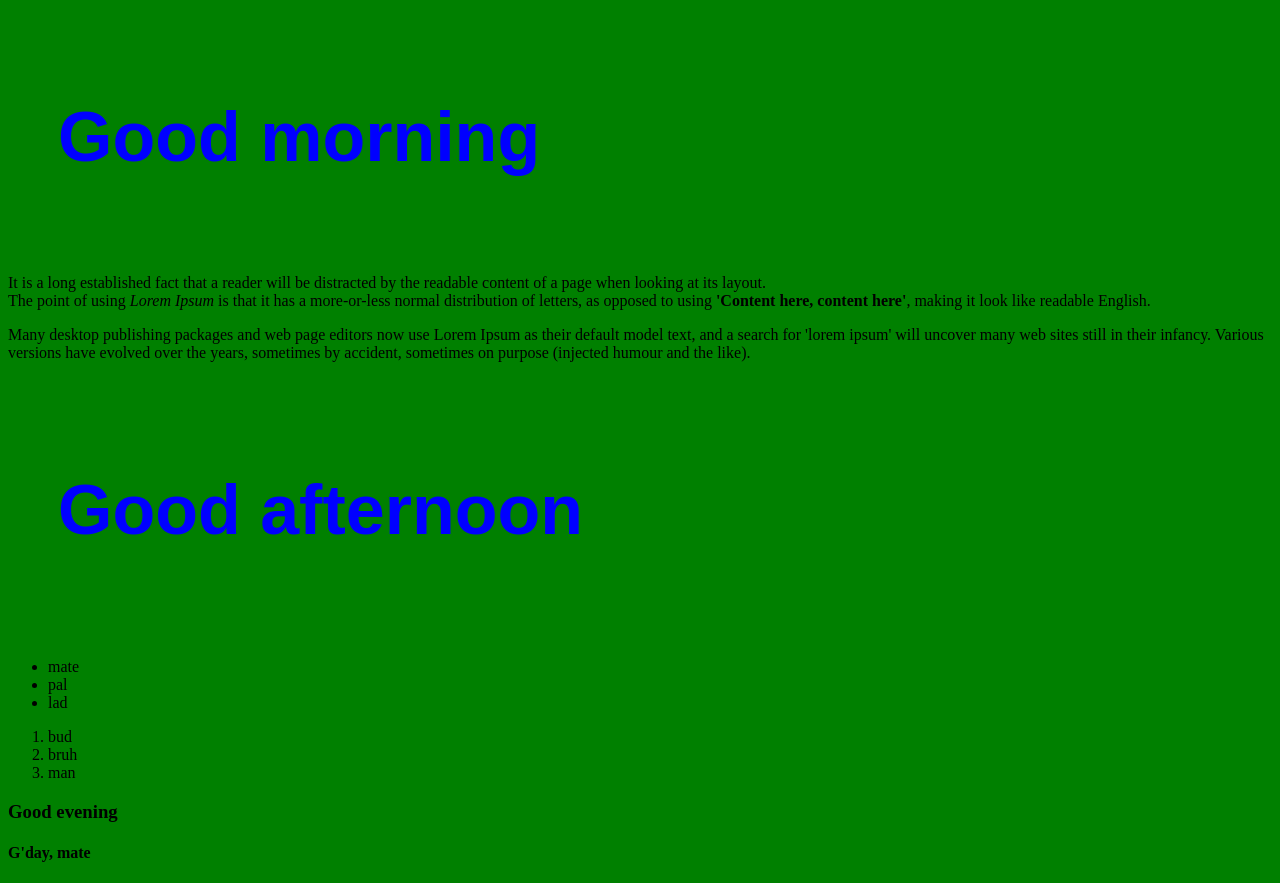
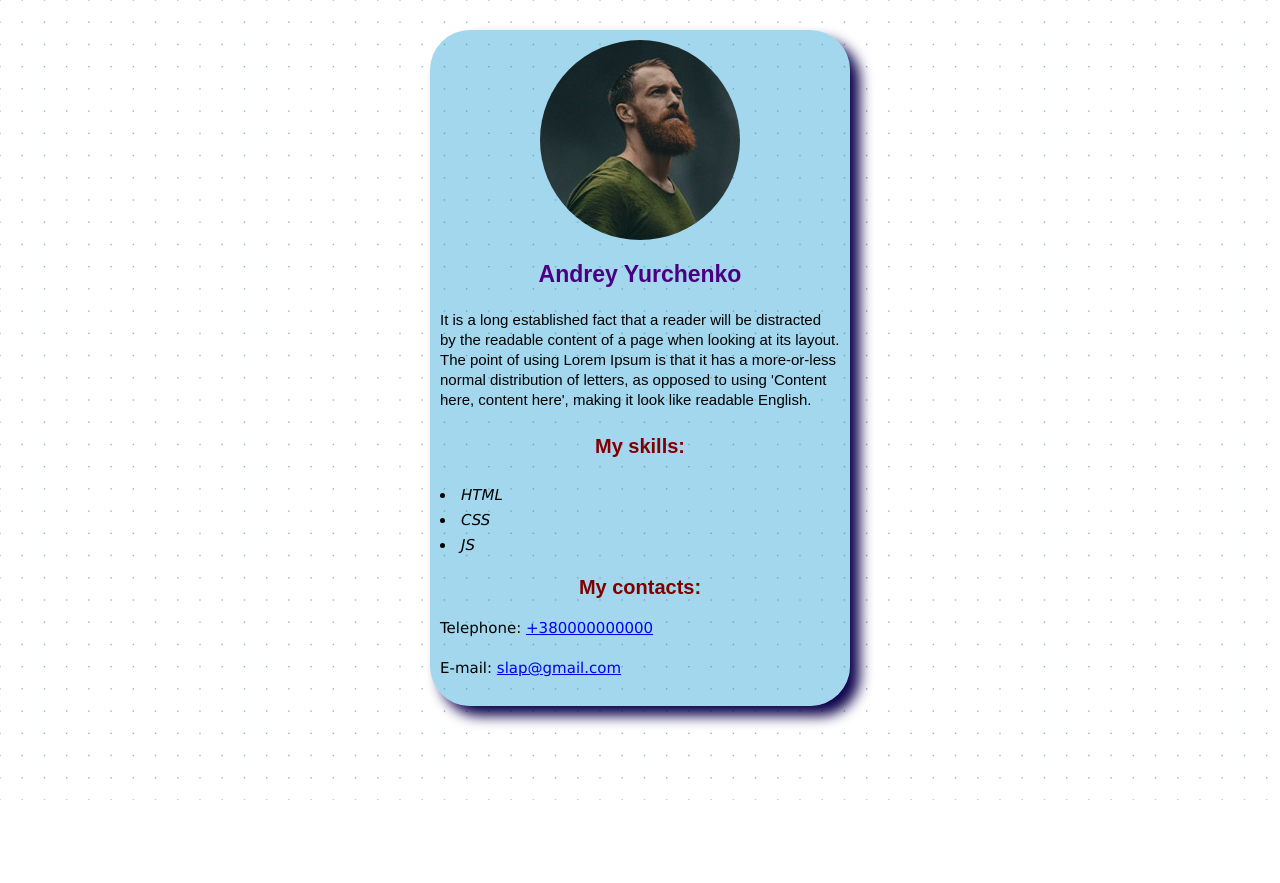
Before and after one commit to Stockton-slap/practice-github, a plain HTML site: page index.html in a window 1280 px wide. After the commit the page ends 800 px from the top, so only its background shows below. Drawn offline with Linux system fonts and the light colour scheme.

Commit message:
Добавляет внешний вид и текст
Изменяет стили и заголовок, добавляет внешний вид и текст файлам разметки и стиля.

```diff
--- a/css/styles.css
+++ b/css/styles.css
@@ -1,9 +1,52 @@
 body {
-  background-color: green;
+  margin: 0;
+  background: url(../img/pattern.png);
+  line-height: 39.5px;
+  font-size: 20px;
 }
-.title {
-  font-size: 70px;
-  color: blue;
-  padding: 50px;
-  font-family: fantasy;
+
+.card {
+  width: 400px;
+  margin: 30px auto;
+  padding: 10px;
+  background-color: rgba(34, 161, 211, 0.418);
+  box-shadow: 10px 10px 13px rgb(16, 5, 78);
+  border-radius: 40px;
 }
+
+.card-photo {
+  display: block;
+  width: 200px;
+  height: 200px;
+  margin: 0 auto;
+  border-radius: 50%;
+}
+
+.card-title {
+  font-size: 23px;
+  font-family: Arial, Helvetica, sans-serif;
+  text-align: center;
+  color: indigo;
+}
+
+.card-text {
+  font-size: 15px;
+  font-family: Arial, Helvetica, sans-serif;
+  line-height: 20px;
+}
+
+.card-subtitle {
+  font-size: 20px;
+  font-family: Arial, Helvetica, sans-serif;
+  text-align: center;
+  color: maroon;
+}
+
+.card-list {
+  font-size: 15px;
+  line-height: 25px;
+  font-family: "Lucida Sans", "Lucida Sans Regular", "Lucida Grande",
+    "Lucida Sans Unicode", Geneva, Verdana, sans-serif;
+  padding-left: 0px;
+  list-style-position: inside;
+}
--- a/index.html
+++ b/index.html
@@ -6,25 +6,23 @@
         <title>Case #1</title>
     </head>
     <body>
-         <h1 class="title">Good morning</h1>
-         <p>It is a long established fact that a reader will be distracted by the readable content of a page when looking at its
-        layout. <br>The point of using <i>Lorem Ipsum</i> is that it has a more-or-less normal distribution of letters, as opposed to using
-        <b>'Content here, content here'</b>, making it look like readable English.</p>
-        <p>Many desktop publishing packages and web page editors now use Lorem Ipsum as their default model text, and a search for
-        'lorem ipsum' will uncover many web sites still in their infancy. Various versions have evolved over the years,
-        sometimes by accident, sometimes on purpose (injected humour and the like).</p>
-         <h2 class="title">Good afternoon</h2>
-         <ul>
-             <li>mate</li>
-             <li>pal</li>
-             <li>lad</li>
-         </ul>
-         <ol>
-             <li>bud</li>
-             <li>bruh</li>
-             <li>man</li>
-         </ol>
-         <h3>Good evening</h3>
-         <h4>G'day, mate</h4>
+        <div class="card">
+            <img class="card-photo" src="img/man.jpg" alt="andrey">
+            <h1 class="card-title">Andrey Yurchenko</h1>
+            <div class="card-text">
+                <p>It is a long established fact that a reader will be distracted by the readable content of a page when looking at its
+                layout. The point of using Lorem Ipsum is that it has a more-or-less normal distribution of letters, as opposed to using
+                'Content here, content here', making it look like readable English.</p>
+            </div>
+            <h2 class="card-subtitle">My skills:</h2>
+            <ul class="card-list">
+                <li><i>HTML</i></li>
+                <li><i>CSS</i></li>
+                <li><i>JS</i></li>
+            <h2 class="card-subtitle">My contacts:</h2>
+            <p>Telephone: <a href="tel:+380000000000">+380000000000</a></p>
+            <p>E-mail: <a href="mailto:slap@gmail.com">slap@gmail.com</a></p>
+
+        </div>
     </body>
 </html>
```
Also changed, not shown: img/man.jpg (added), img/pattern.png (added), 1 other file.
